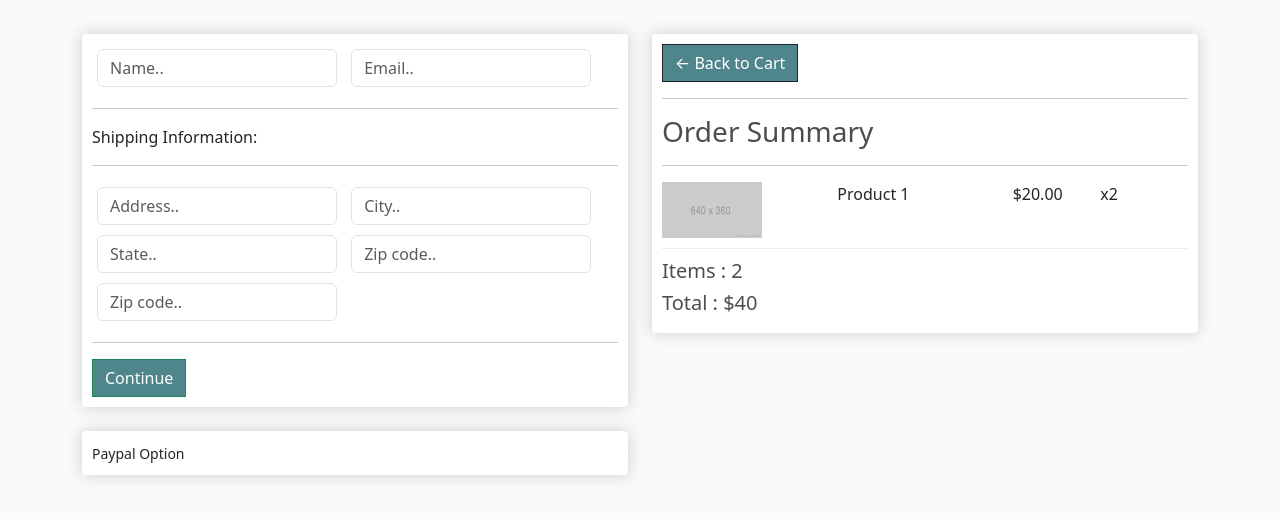
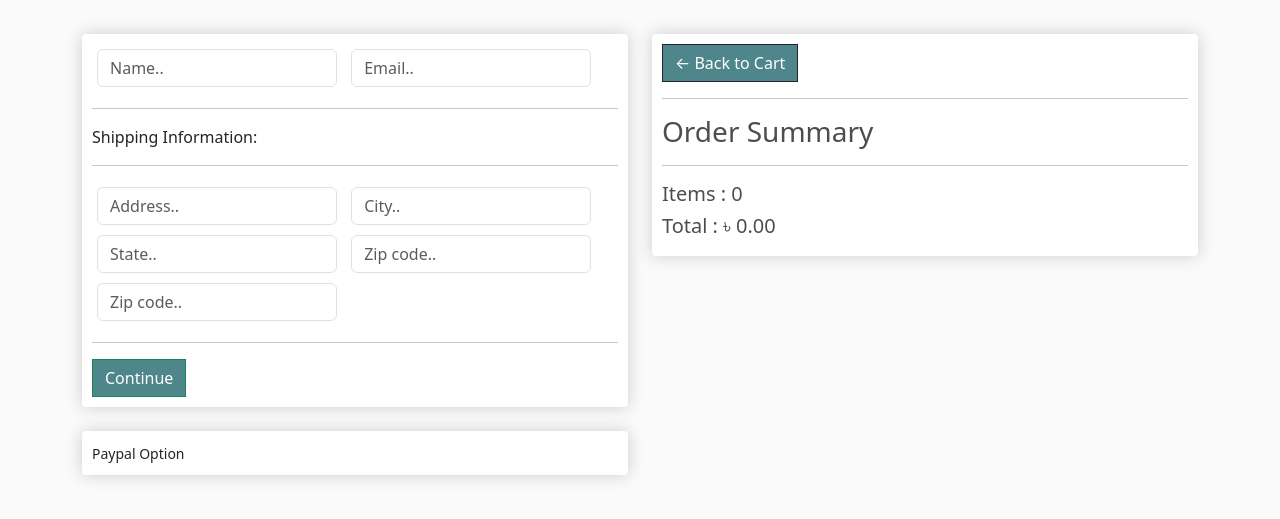
Before and after one commit to Showrav-Dhar/Online-Pharmacy, a Django app: page /checkout/ in a window 1280 px wide. Shown: the part 66-585 px from the top of the page. Run offline with Django 4.2, Linux system fonts and the light colour scheme.

Commit message:
video 2 done but items not rendering

```diff
--- a/store/templates/store/checkout.html
+++ b/store/templates/store/checkout.html
@@ -52,16 +52,17 @@
             <hr>
             <h3>Order Summary</h3>
             <hr>
-
+            {% for item in items %}
             <div class="cart-row">
-                <div style="flex:2"><img class="row-image" src="{% static 'images/placeholder.png' %}"></div>
-                <div style="flex:2"><p>Product 1</p></div>
-                <div style="flex:1"><p>$20.00</p></div>
-                <div style="flex:1"><p>x2</p></div>
+                <div style="flex:2"><img class="row-image" src="{{item.product.imageURL}}"></div>
+                <div style="flex:2"><p>{{item.product.name}}</p></div>
+                <div style="flex:1"><p>৳{{item.product.price}}</p></div>
+                <div style="flex:1"><p>x{{item.quantity}}</p></div>
             </div>
 
-            <h5>Items : 2</h5>
-            <h5>Total : $40</h5>
+            {% endfor %}
+            <h5>Items : {{order.get_cart_items}}</h5>
+            <h5>Total : ৳ {{order.get_cart_total|floatformat:2}}</h5>
         </div>
     </div>
 </div>
--- a/store/views.py
+++ b/store/views.py
@@ -26,5 +26,14 @@ def cart(request): #this has some problems , may not work correctly
 
 
 def checkout(request):
-    context = {}
+    if request.user.is_authenticated:
+        customer, created = Customer.objects.get_or_create(user=request.user)#used gpt
+        # customer = request.user.customer
+        order , created = Order.objects.get_or_create(customer = customer,complete = False)
+        items = order.orderitem_set.all()
+    else:
+        items = []
+        order = {'get_cart_total':0,'get_cart_items':0}
+
+    context = {'items':items, 'order':order}
     return render(request,'store/checkout.html',context)
```
Also changed, not shown: db.sqlite3.
